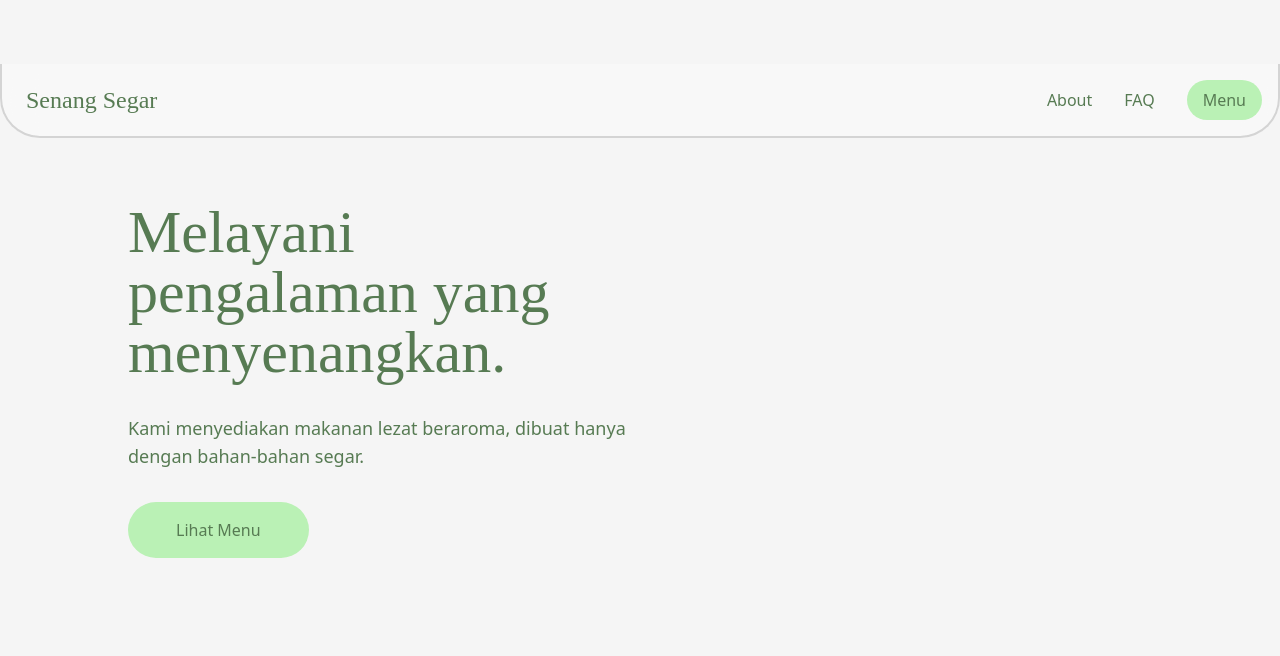
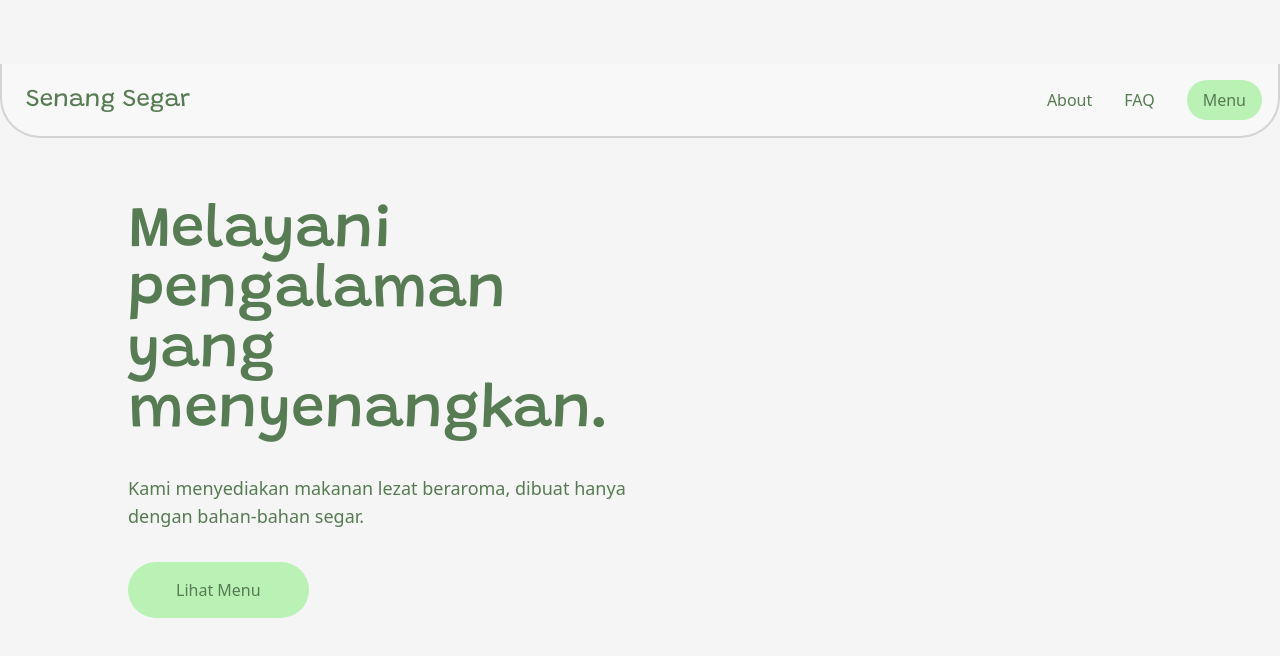
Before and after one commit to pnxl/senangsegar, a Nuxt app: page / in a window 1280 px wide. Shown: the top 656 px of the page. Built offline with nearby package versions, Linux system fonts and the light colour scheme.

Commit message:
styles: fix montserrat

```diff
--- a/assets/styles/tailwind.css
+++ b/assets/styles/tailwind.css
@@ -1,3 +1,6 @@
+@import "@fontsource-variable/grandstander";
+@import "@fontsource-variable/montserrat";
+
 @tailwind base;
 @tailwind components;
 @tailwind utilities;
--- a/tailwind.config.js
+++ b/tailwind.config.js
@@ -11,7 +11,7 @@ module.exports = {
   theme: {
     fontFamily: {
       sans: [
-        "Montserrat",
+        "Montserrat Variable",
         "ui-sans-serif",
         "system-ui",
         "sans-serif",
```
